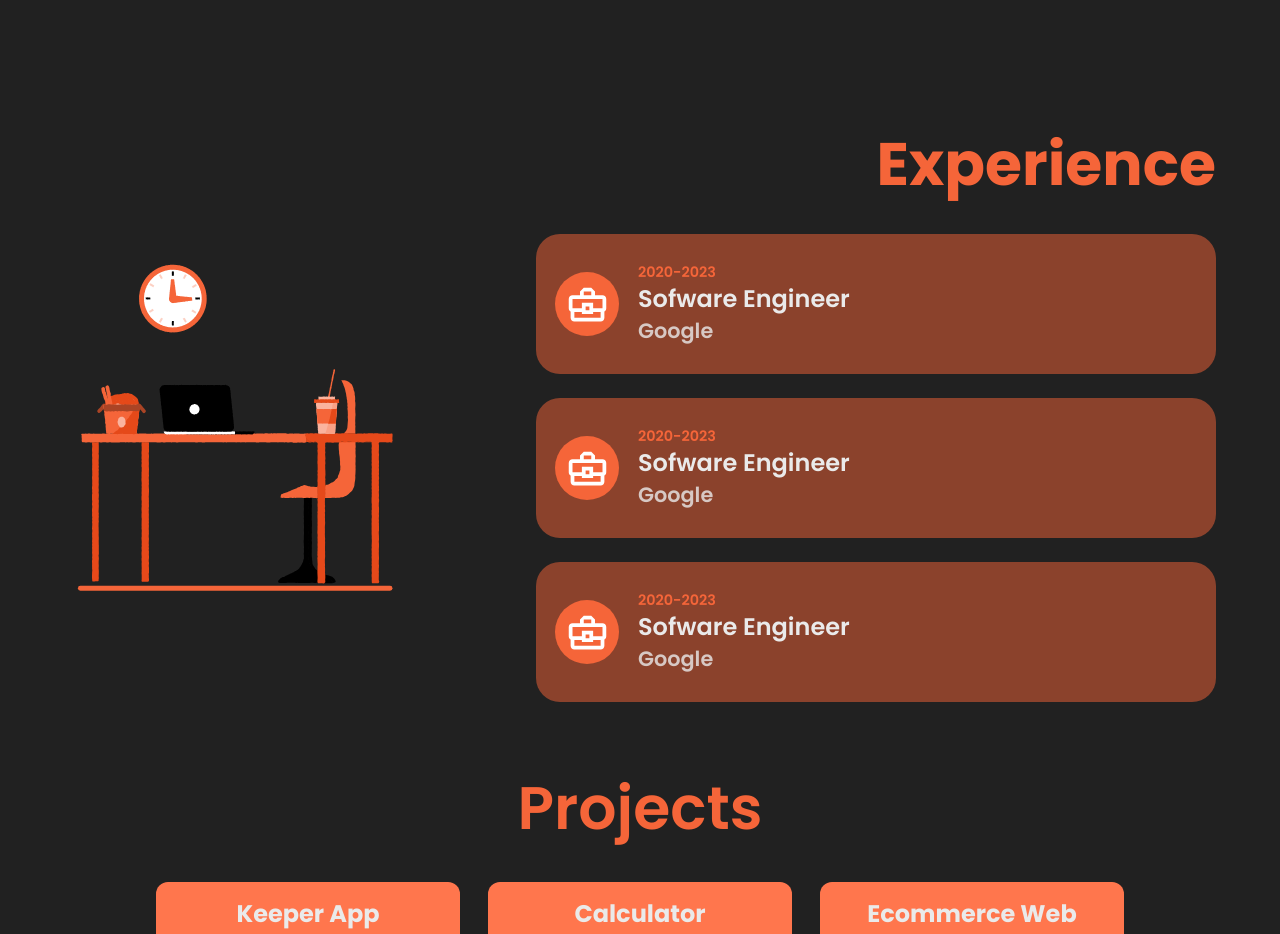
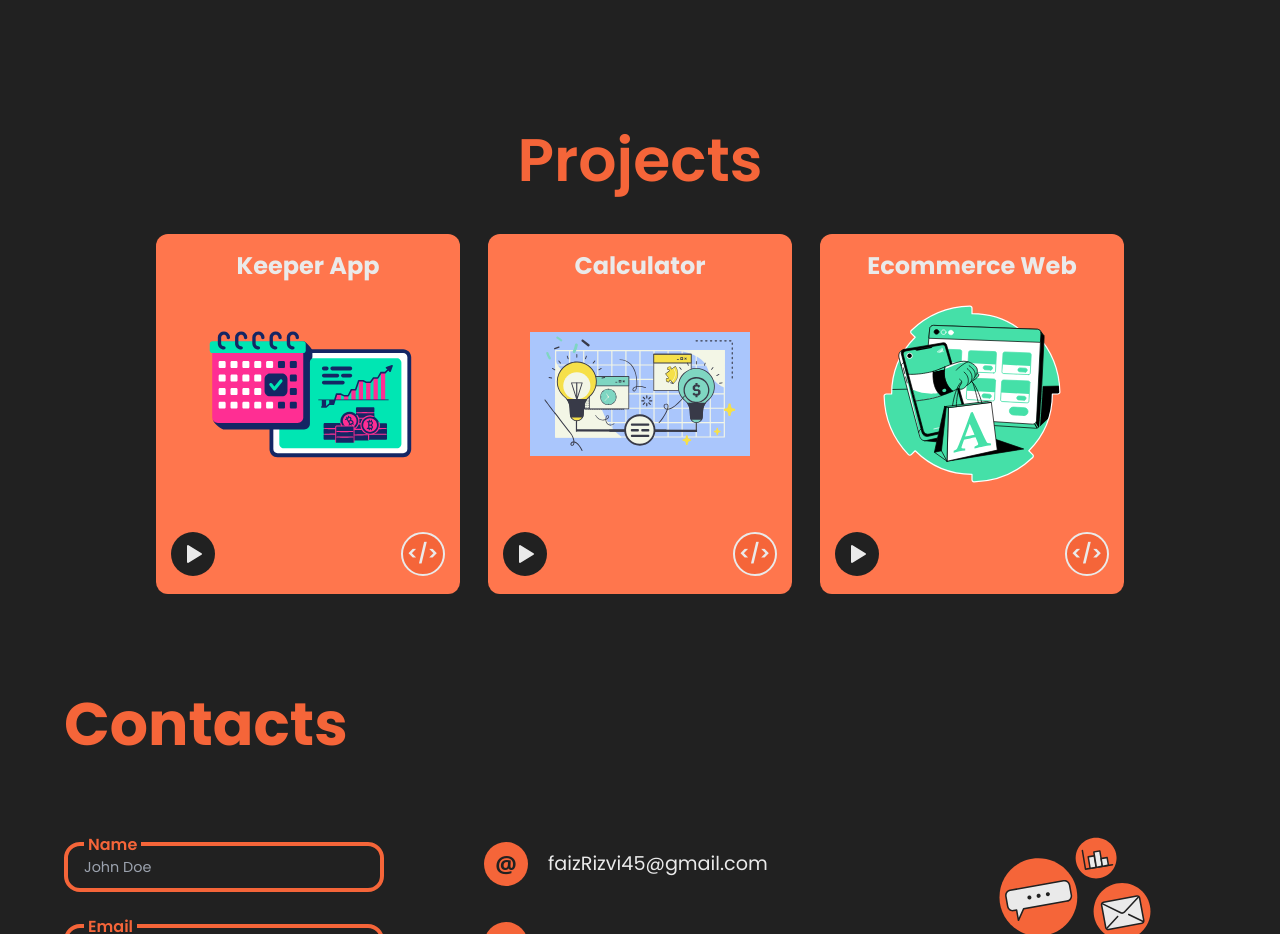
Before and after one commit to faiz12457/My-Portfolio, a React (Create React App) app: page / in a window 1280 px wide. Shown: the part 2460-3394 px from the top of the page. Built offline with nearby package versions, Linux system fonts and the light colour scheme; a web font is replaced by a local one.

Commit message:
scroll bar desgin

```diff
--- a/public/index.html
+++ b/public/index.html
@@ -18,10 +18,33 @@
 
     <title>React App</title>
     <style>
+      *{
+        box-sizing: border-box;
+      }
       body{
-        box-sizing: border-box;
-         background-color: #212121;
+
+        background-color: #212121;
       }
+
+      ::-webkit-scrollbar{
+              width: 12px;
+
+      }
+
+      ::-webkit-scrollbar-thumb{
+              background-color: #f56539;
+              border-radius: 6px;
+              background: linear-gradient(45deg, #ff6b6b, #f0e130);
+              transition: all 500ms ease-in-out;
+
+      }
+
+      ::-webkit-scrollbar-thumb:hover {
+  background: linear-gradient(45deg, #f0e130, #ff6b6b);
+}
+
+
+
     </style>
   </head>
   <body>
--- a/src/App.jsx
+++ b/src/App.jsx
@@ -47,9 +47,9 @@ function App() {
         <Skill />
       </div>
 
-      <div ref={experienceRef}>
+      {/* <div ref={experienceRef}>
         <Experience />
-      </div>
+      </div> */}
 
       <div ref={projectRef}>
         <Project />
```
